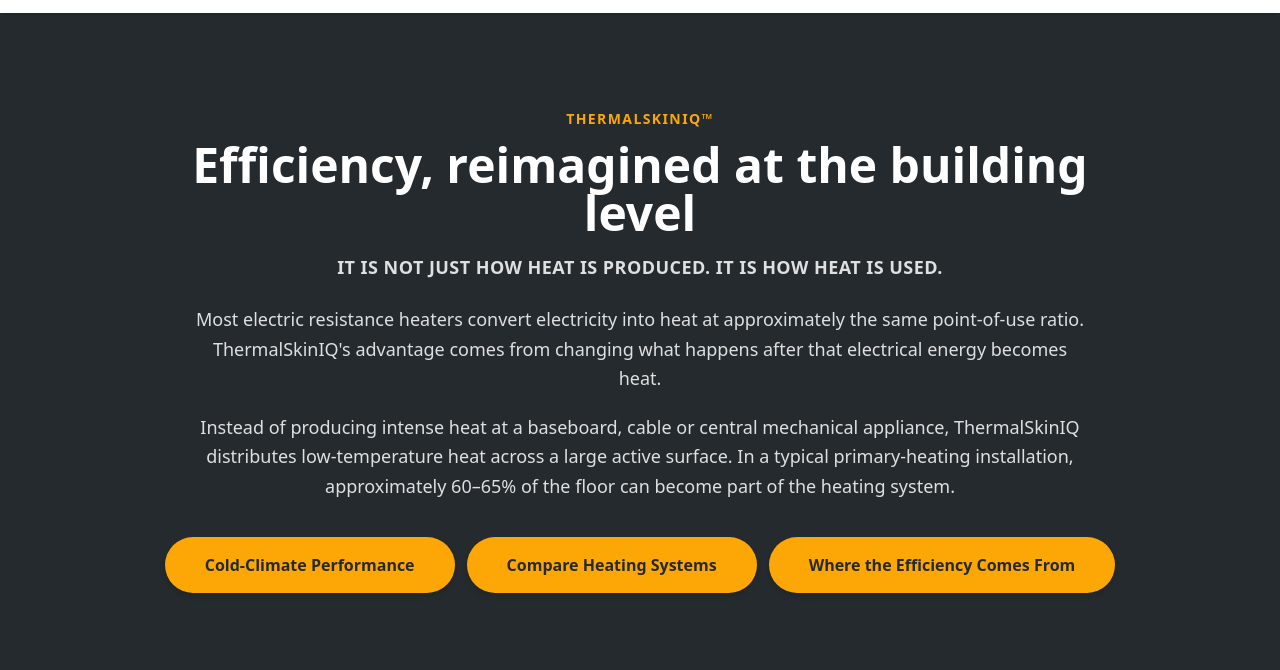
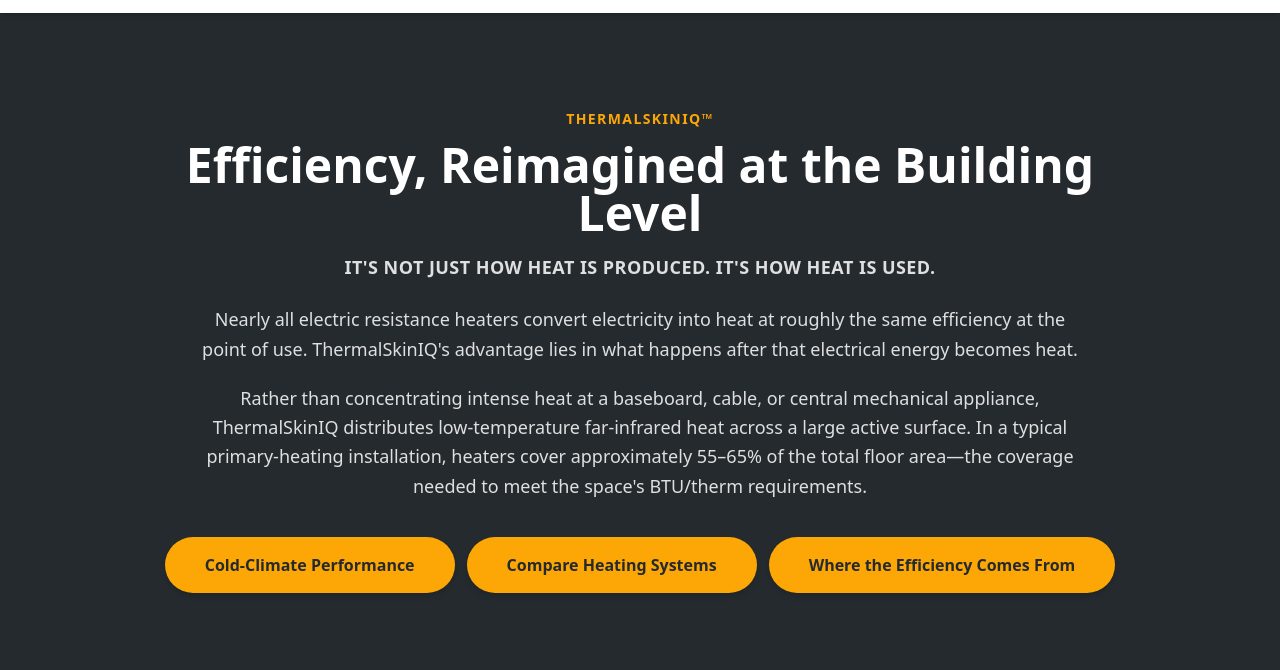
Before and after one commit to HexHeat/ThermalSkinIQ, a plain HTML site: page efficiency.html in a window 1280 px wide. Shown: the part 130-800 px from the top of the page. Drawn offline with nearby package versions, Linux system fonts and the light colour scheme.

Commit message:
Update Efficiency page hero copy
Co-authored-by: Copilot <223556219+Copilot@users.noreply.github.com>

```diff
--- a/efficiency.html
+++ b/efficiency.html
@@ -62,13 +62,13 @@
         <section class="bg-graphite text-white py-16 lg:py-24">
             <div class="max-w-5xl mx-auto px-4 sm:px-6 lg:px-8 text-center">
                 <p class="text-sm font-bold tracking-widest text-heatHighlight uppercase mb-3">ThermalSkinIQ™</p>
-                <h1 class="text-4xl md:text-5xl font-extrabold mb-4">Efficiency, reimagined at the building level</h1>
-                <p class="text-lg font-semibold text-gray-200 mb-6 uppercase tracking-wide">It is not just how heat is produced. It is how heat is used.</p>
+                <h1 class="text-4xl md:text-5xl font-extrabold mb-4">Efficiency, Reimagined at the Building Level</h1>
+                <p class="text-lg font-semibold text-gray-200 mb-6 uppercase tracking-wide">It's not just how heat is produced. It's how heat is used.</p>
                 <p class="text-lg text-gray-200 leading-relaxed max-w-4xl mx-auto mb-5">
-                    Most electric resistance heaters convert electricity into heat at approximately the same point-of-use ratio. ThermalSkinIQ's advantage comes from changing what happens after that electrical energy becomes heat.
+                    Nearly all electric resistance heaters convert electricity into heat at roughly the same efficiency at the point of use. ThermalSkinIQ's advantage lies in what happens after that electrical energy becomes heat.
                 </p>
                 <p class="text-lg text-gray-200 leading-relaxed max-w-4xl mx-auto mb-9">
-                    Instead of producing intense heat at a baseboard, cable or central mechanical appliance, ThermalSkinIQ distributes low-temperature heat across a large active surface. In a typical primary-heating installation, approximately 60–65% of the floor can become part of the heating system.
+                    Rather than concentrating intense heat at a baseboard, cable, or central mechanical appliance, ThermalSkinIQ distributes low-temperature far-infrared heat across a large active surface. In a typical primary-heating installation, heaters cover approximately 55–65% of the total floor area—the coverage needed to meet the space's BTU/therm requirements.
                 </p>
                 <nav aria-label="Efficiency page sections" class="flex flex-wrap justify-center gap-3">
                     <a href="#cold-climate" class="inline-block bg-hexOrange text-graphite font-bold py-4 px-10 rounded-full hover:bg-heatDark hover:text-white transition duration-300 shadow-md">Cold-Climate Performance</a>
```
